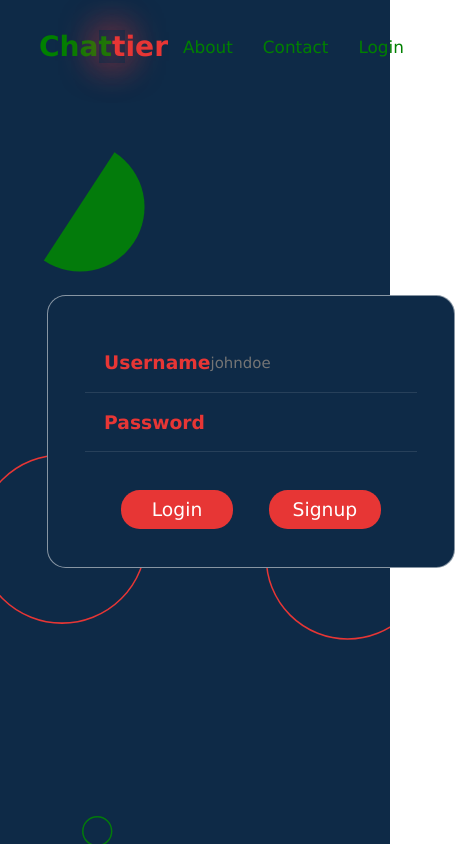
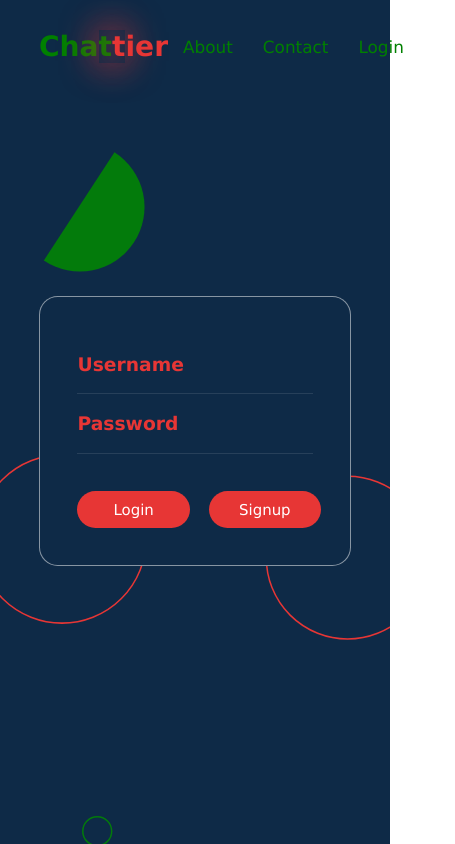
Before and after one commit to vincexiv/chat-app, a React (Create React App) app: page /login in a window 390 px wide. Shown: the whole page, 455 px wide, since content can reach past the window. Built offline with nearby package versions, Linux system fonts and the light colour scheme.

Commit message:
Improve the appearance of the login and signup page on phone

```diff
--- a/src/components/Login.js
+++ b/src/components/Login.js
@@ -1,6 +1,5 @@
 import React, {useState, useContext, useEffect} from "react";
 import { useNavigate } from 'react-router-dom'
-import { userDetails } from './UserDetailsContextProvider'
 import "../css/login-form.css"
 
 function Login() {
@@ -77,7 +76,6 @@ function Login() {
                         <input
                             type="text"
                             name="username"
-                            placeholder="johndoe"
                             value={userInfo.username}
                             onChange={handleInputChange}
                             required />
--- a/src/components/Signup.js
+++ b/src/components/Signup.js
@@ -81,7 +81,7 @@ function Signup(){
                         <input
                             type="text"
                             name="full_name"
-                            placeholder="John Doe"
+                            // placeholder="John Doe"
                             value={userInfo.full_name}
                             onChange={handleInputChange}
                             required/>
@@ -92,7 +92,7 @@ function Signup(){
                         <input
                             type="email"
                             name="email"
-                            placeholder="johndoe@example.com"
+                            // placeholder="johndoe@example.com"
                             value={userInfo.email}
                             onChange={handleInputChange}
                             required />
@@ -103,7 +103,7 @@ function Signup(){
                         <input
                             type="text"
                             name="username"
-                            placeholder="johndoe"
+                            // placeholder="johndoe"
                             value={userInfo.username}
                             onChange={handleInputChange}
                             required />
@@ -123,7 +123,7 @@ function Signup(){
                         <label htmlFor="bio">Bio</label>
                         <textarea
                             name="bio"
-                            placeholder="Here for a good time"
+                            // placeholder="Here for a good time"
                             onChange={handleInputChange}
                             value={userInfo.bio} />
                     </div>
--- a/src/css/login-form.css
+++ b/src/css/login-form.css
@@ -7,7 +7,7 @@
 }
 
 .login form, .signup form {
-    width: 25rem;
+    width: min(25rem, 80vw);
     padding: 2rem;
     border-radius: 1rem;
     border: solid rgba(255, 255, 255, 0.5) 0.1rem;
@@ -22,9 +22,15 @@
 .input {
     display: flex;
     justify-content: space-between;
-    padding: 1rem;
+    padding-top: 1rem;
+    padding-bottom: 1rem;
     border-bottom: solid rgba(255, 255, 255, 0.1) 0.1rem;
-    /* border-radius: 0.5rem; */
+    overflow: hidden;
+}
+
+.input label {
+    width: max-content;
+    min-width: 60%;
 }
 
 .login {
@@ -45,7 +51,7 @@
     border: none;
     outline: none;
     background-color: transparent;
-    width: 10rem;
+    width: min(10rem, 32rem);
     font-size: 0.8rem;
     color: white;
 }
@@ -53,5 +59,12 @@
 .buttons {
     display: flex;
     justify-content: space-evenly;
+    gap: 1rem;
     padding-top: 2rem;
 }
+
+.buttons .btn {
+    font-size: 0.8rem;
+    padding-left: 0.5rem;
+    padding-right: 0.5rem;
+}
```
